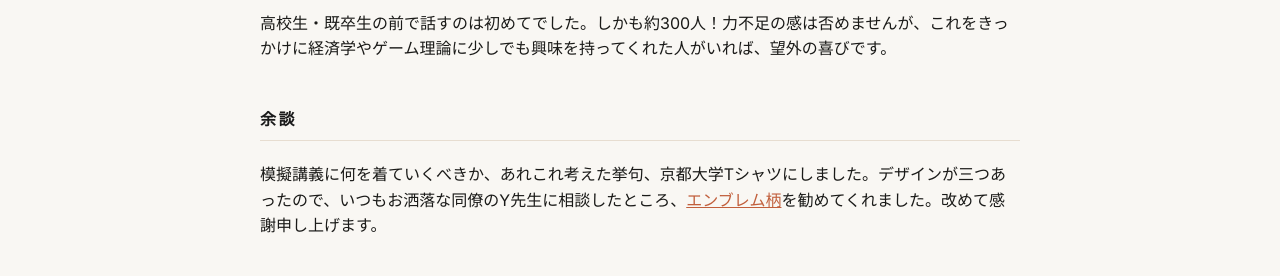
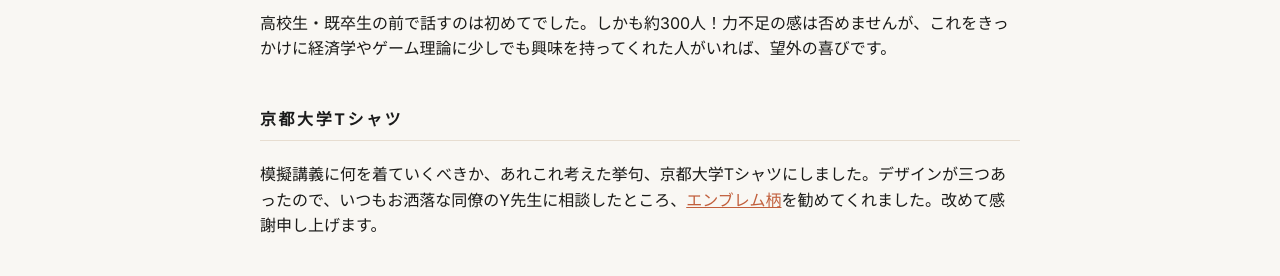
Before and after one commit to tetsuyahoshino137/tetsuyahoshino137.github.io, a Jekyll site: the page built from posts/open_campus.html, in a window 1280 px wide. Shown: the part 1656-1932 px from the top of the page. Built offline with Jekyll 4.4.1, drawn with Linux system fonts in a browser that asks for light colours.

Commit message:
Update section title from '余談' to '京都大学Tシャツ'

```diff
--- a/posts/open_campus.html
+++ b/posts/open_campus.html
@@ -39,9 +39,9 @@ permalink: /posts/open-campus/
 <p>高校生・既卒生の前で話すのは初めてでした。しかも約300人！力不足の感は否めませんが、これをきっかけに経済学やゲーム理論に少しでも興味を持ってくれた人がいれば、望外の喜びです。</p>
 </div>
 
-<!-- 余談 -->
+<!-- 京都大学Tシャツ -->
 <div id="aside" class="section">
-<h2>余談</h2>
+<h2>京都大学Tシャツ</h2>
 <p>模擬講義に何を着ていくべきか、あれこれ考えた挙句、京都大学Tシャツにしました。デザインが三つあったので、いつもお洒落な同僚のY先生に相談したところ、<a href="https://u-coop-shop.net/item-detail/1118736" target="_blank">エンブレム柄</a>を勧めてくれました。改めて感謝申し上げます。</p>
 </div>
 </div>
```
